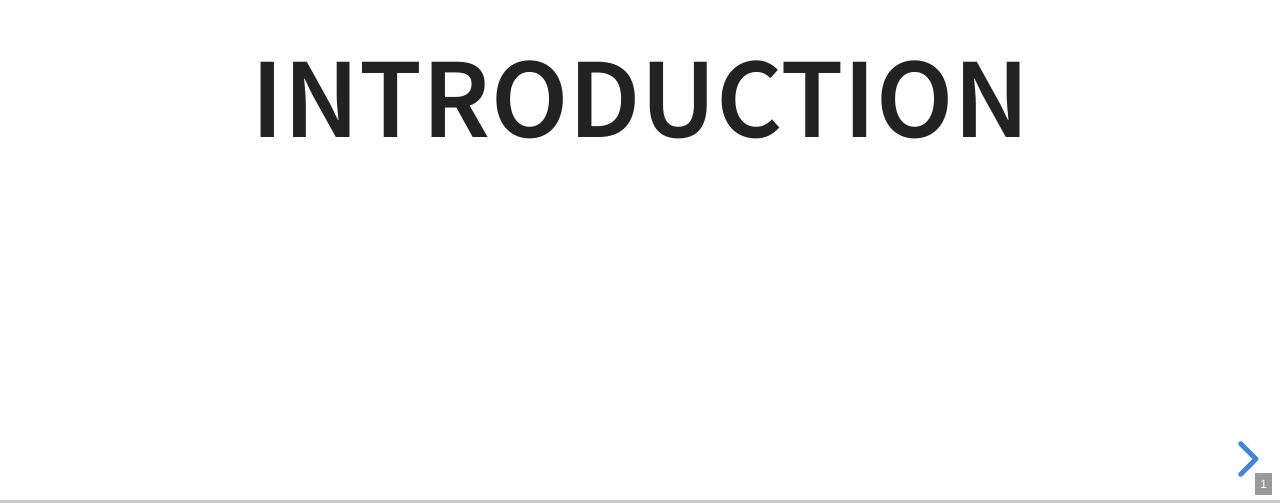
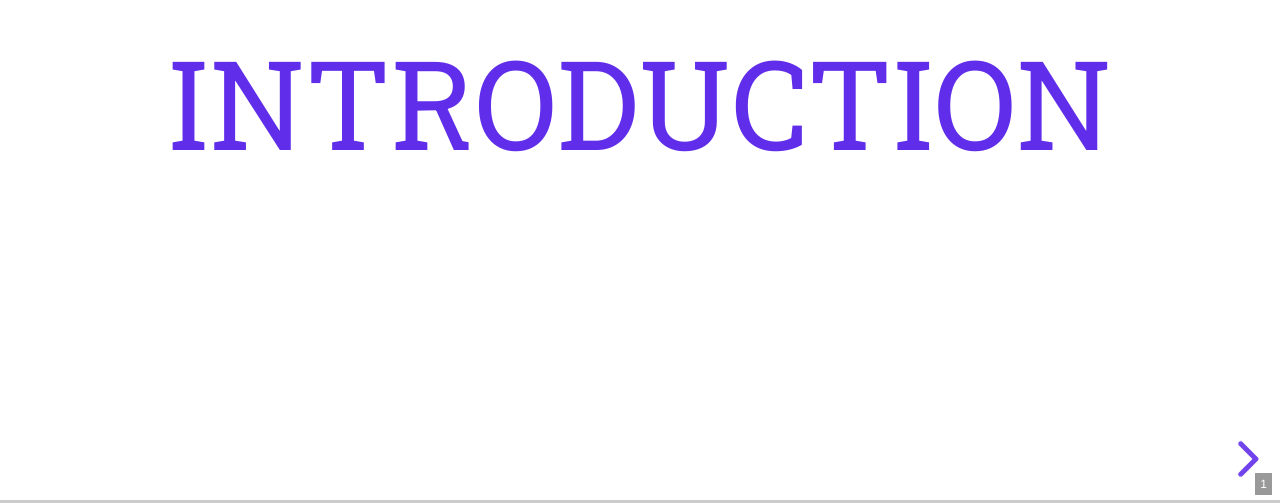
Before and after one commit to wildwyss/presentation, a website: page firstPart/main.html in a window 1280 px wide. Shown: the part 297-800 px from the top of the page. Drawn offline with Linux system fonts and the light colour scheme; a web font is replaced by a local one.

Commit message:
add kolibri slide theme

```diff
--- a/firstPart/main.html
+++ b/firstPart/main.html
@@ -8,7 +8,7 @@
 
     <meta name="viewport" content="width=device-width, initial-scale=1.0, maximum-scale=1.0, user-scalable=no">
     <link rel="stylesheet" href="../dist/reveal.css">
-    <link rel="stylesheet" href="../dist/theme/white.css" id="theme">
+    <link rel="stylesheet" href="../dist/theme/kolibri.css" id="theme">
     <link rel="stylesheet" href="../plugin/highlight/idea.min.css">
 </head>
 
```
Also changed, not shown: dist/theme/fonts/JetBrains_Mono/JetBrainsMono-VariableFont_wght.ttf (added), dist/theme/fonts/Roboto_Slab/static/RobotoSlab-Light.ttf (added), dist/theme/fonts/Roboto_Slab/static/RobotoSlab-Regular.ttf (added), dist/theme/fonts/Rubik/static/Rubik-Light.ttf (added), dist/theme/fonts/Rubik/static/Rubik-Medium.ttf (added), dist/theme/fonts/Rubik/static/Rubik-Regular.ttf (added), dist/theme/fonts/Rubik/static/Rubik-SemiBold.ttf (added), dist/theme/kolibri.css (added).
